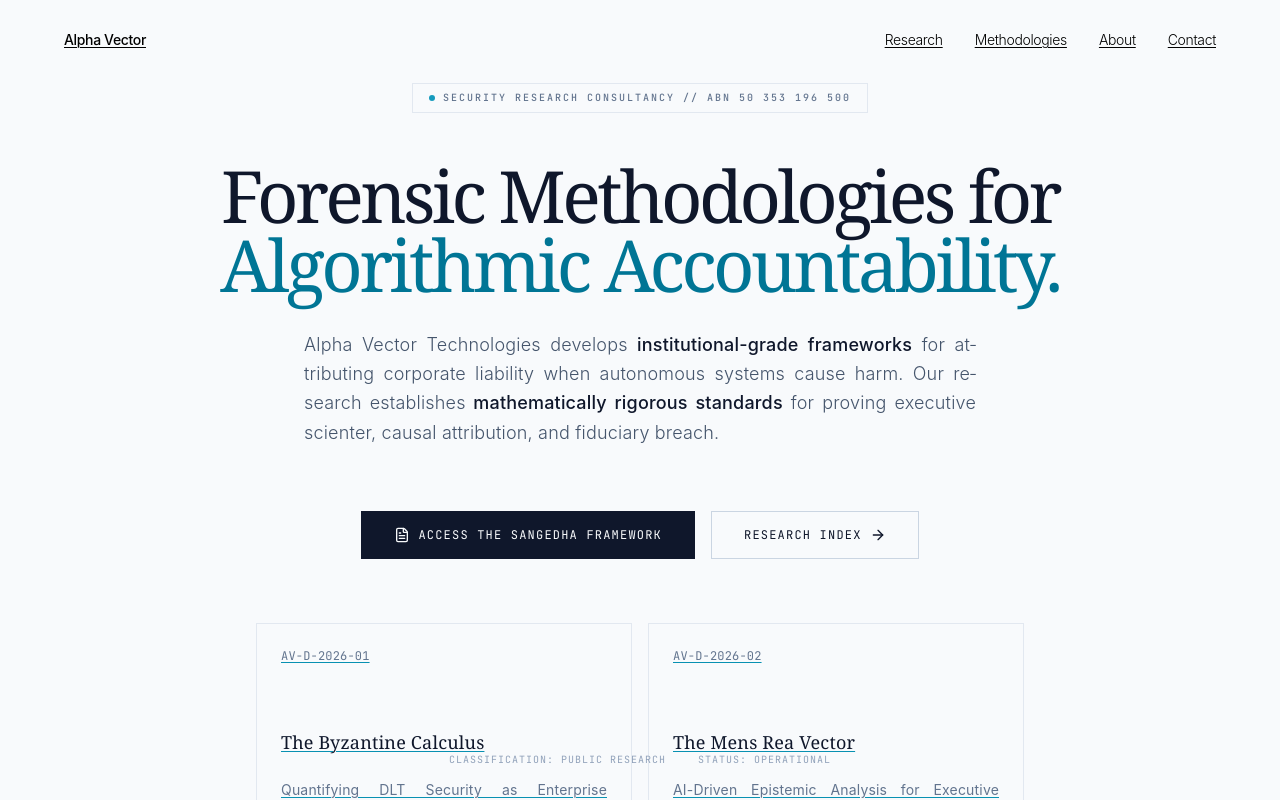
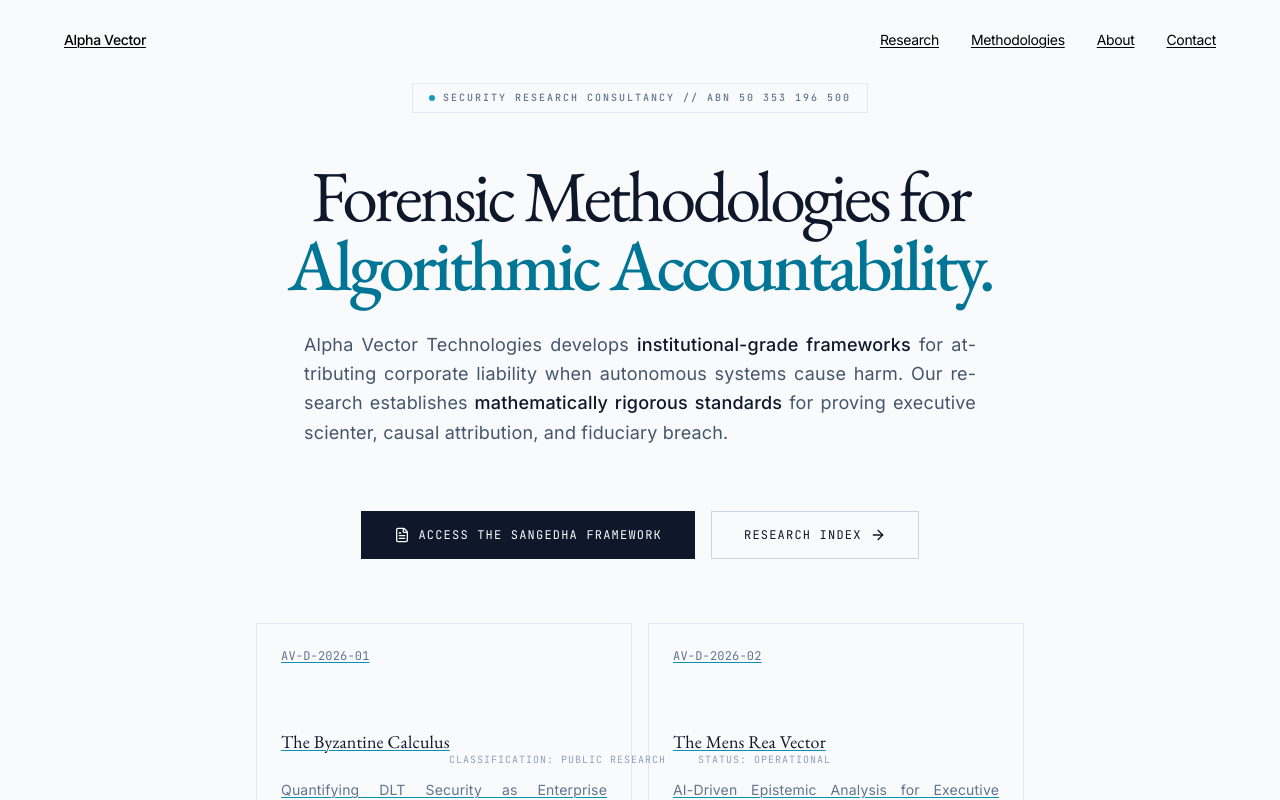
Before and after one commit to raven-technologi/alphavectortech-raven.technologi, a Next.js app: page / in a window 1280 px wide. Shown: the top 800 px of the page. Built offline with nearby package versions, Linux system fonts and the light colour scheme.

Commit message:
Fix CSS @import order warning for clean build

```diff
--- a/src/app/globals.css
+++ b/src/app/globals.css
@@ -1,7 +1,6 @@
-@import "tailwindcss";
-
 /* Professional Typography System - Legal Grade */
 @import url('https://fonts.googleapis.com/css2?family=EB+Garamond:ital,wght@0,400;0,500;0,600;1,400&family=Inter:wght@400;500;600;700&family=JetBrains+Mono:wght@400;500&display=swap');
+@import "tailwindcss";
 
 @theme {
     --font-serif: 'EB Garamond', 'Georgia', serif;
```
